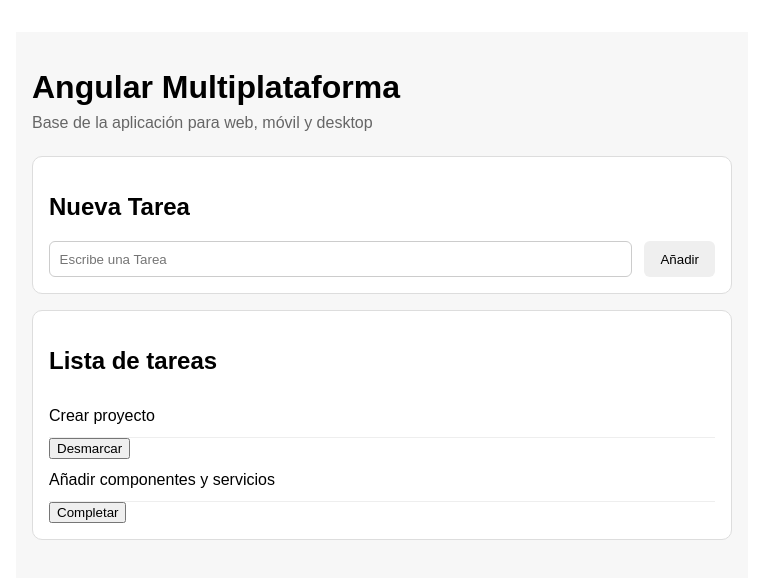
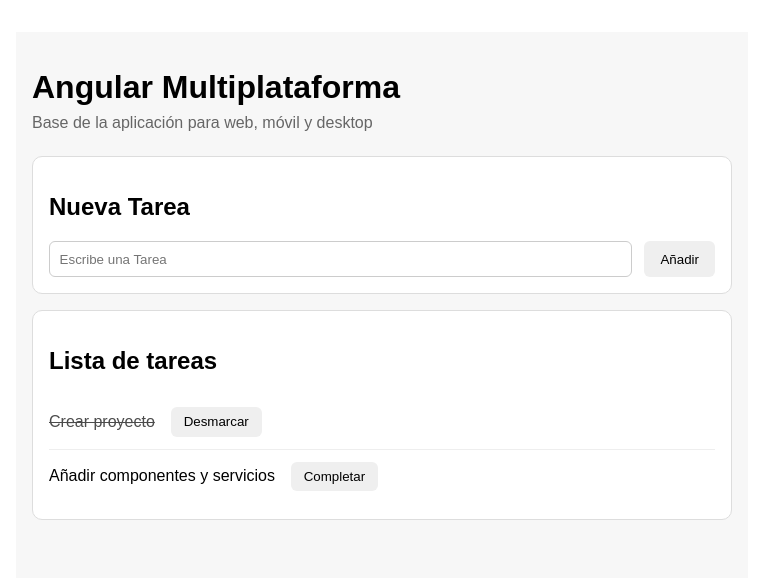
Before and after one commit to Amaza-ing/OW-Angular-Multiplataforma, an Angular app: page / in a window 1280 px wide. Shown: the top 578 px of the page, without its empty margins (258-1021 px from the left). Built offline with nearby package versions, Linux system fonts and the light colour scheme.

Commit message:
task-list completed

```diff
--- a/src/app/app.html
+++ b/src/app/app.html
@@ -3,5 +3,6 @@
   <p class="subtitle">Base de la aplicación para web, móvil y desktop</p>
 
   <app-task-form></app-task-form>
-  <app-task-list></app-task-list>
+
+  <app-task-list [tasks]="tasks()" (taskToggled)="toggleTask($event)"></app-task-list>
 </main>
--- a/src/app/components/task-list/task-list.html
+++ b/src/app/components/task-list/task-list.html
@@ -2,14 +2,10 @@
   <h2>Lista de tareas</h2>
 
   <ul>
-    @for (task of taskService.tasks(); track task.id) {
+    @for (task of tasks(); track task.id) {
       <li>
-        <span [class.completed]="task.completed">{{ task.title }}</span>
+        <app-task-item [task]="task" (toggleRequested)="taskToggled.emit($event)"> </app-task-item>
       </li>
-
-      <button (click)="taskService.toggleTask(task.id)">
-        {{ task.completed ? 'Desmarcar' : 'Completar' }}
-      </button>
     }
   </ul>
 </section>
--- a/src/app/components/task-list/task-list.ts
+++ b/src/app/components/task-list/task-list.ts
@@ -1,12 +1,15 @@
-import { Component, inject } from '@angular/core';
-import { TaskService } from '../../services/task.service';
+import { Component, input, output } from '@angular/core';
+import { Task } from '../../Models/task.model';
+import { TaskItem } from "../task-item/task-item";
 
 @Component({
   selector: 'app-task-list',
-  imports: [],
+  imports: [TaskItem],
   templateUrl: './task-list.html',
   styleUrl: './task-list.css',
 })
 export class TaskList {
-  taskService = inject(TaskService);
+  tasks = input.required<Task[]>();
+
+  taskToggled = output<number>();
 }
```
